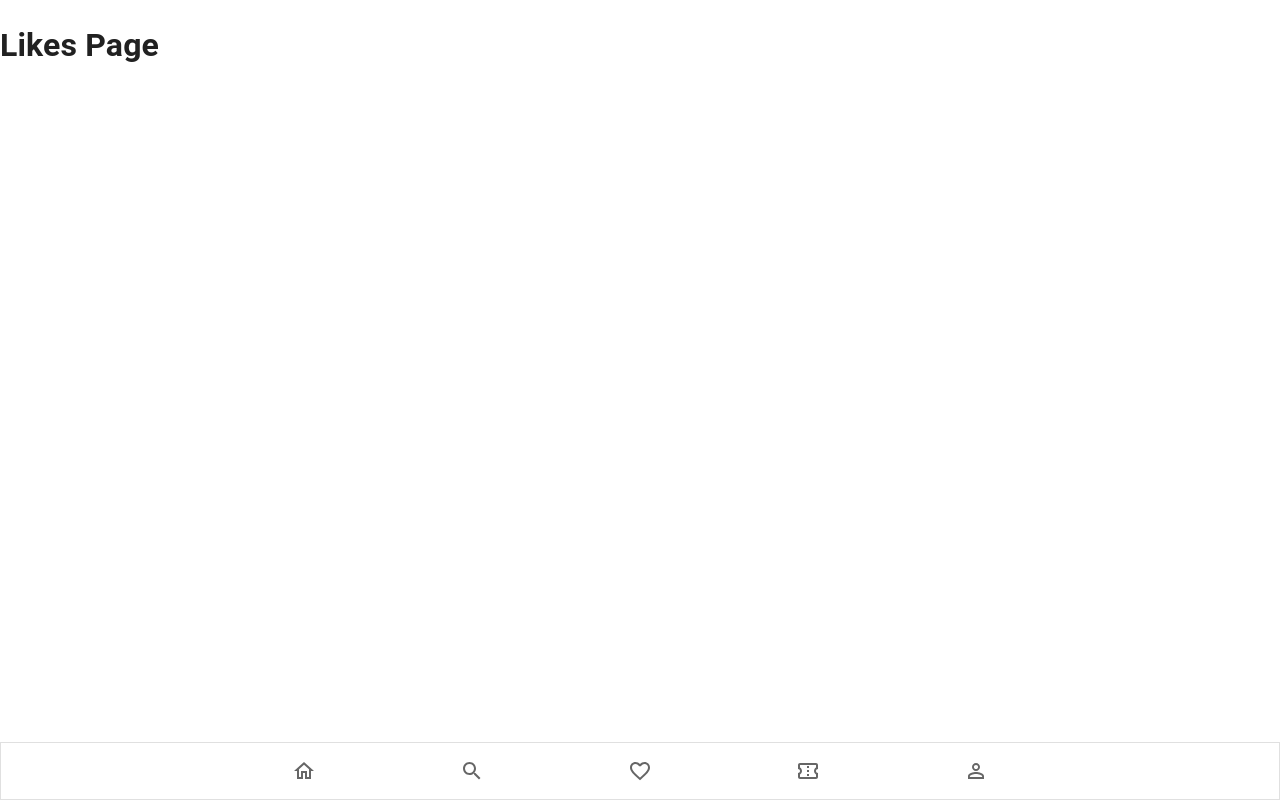
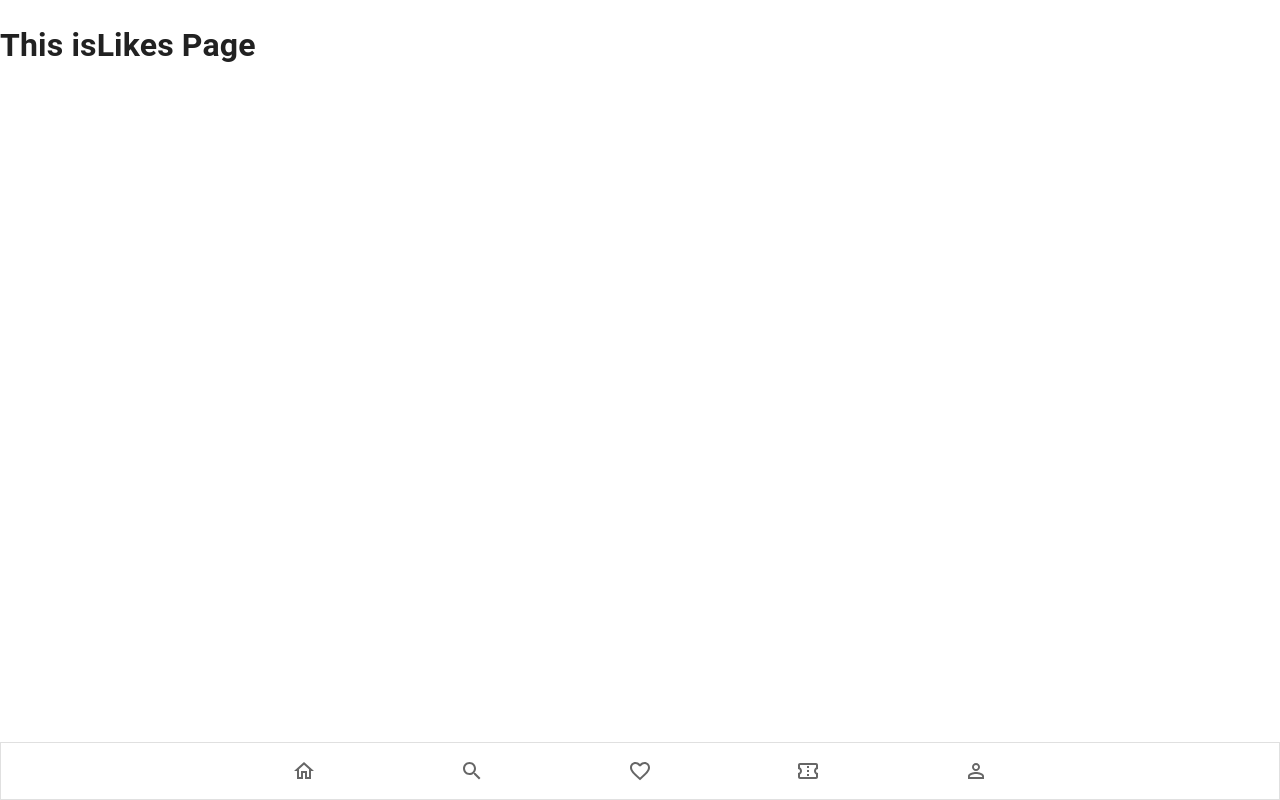
Before and after one commit to MBoeckaert/dev4_eventbrite, a React (Create React App) app: page /likes in a window 1280 px wide. Built offline with nearby package versions, Linux system fonts and the light colour scheme.

Commit message:
test commit

```diff
--- a/src/pages/LikesPage.js
+++ b/src/pages/LikesPage.js
@@ -1,5 +1,5 @@
 const Likes = () => {
-  return <h1>Likes Page</h1>;
+  return <h1>This isLikes Page</h1>;
 };
 
 export default Likes;
```
